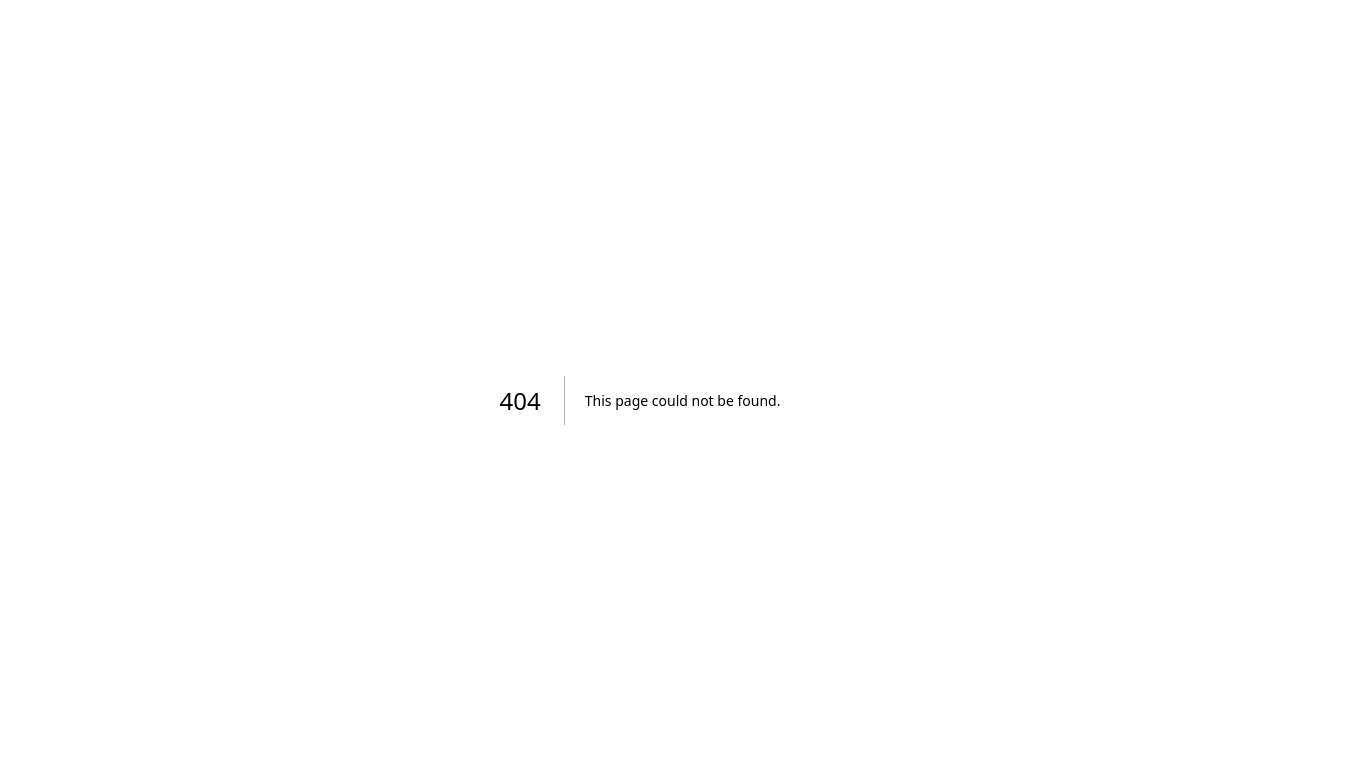
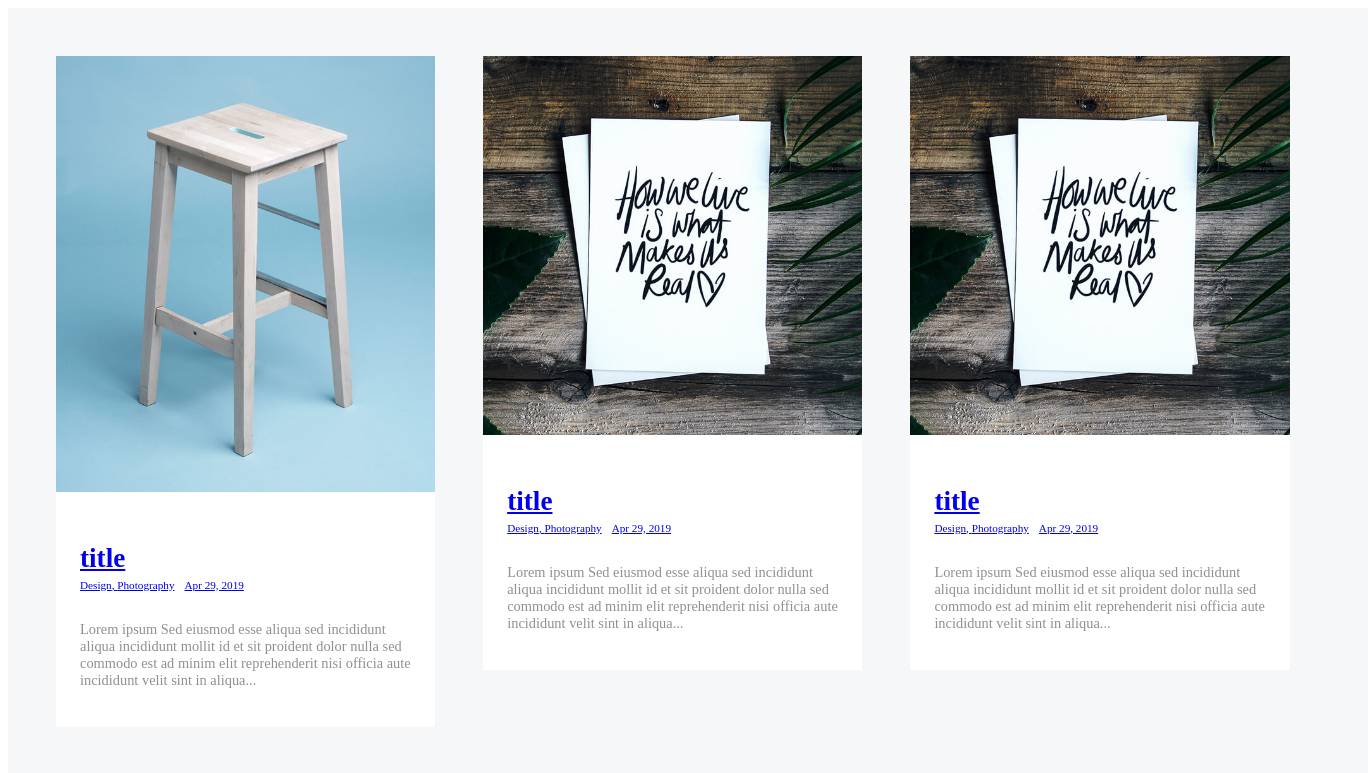
Before and after one commit to ZayarTun71/Horizon-Tales, a Next.js app: page /Content in a window 1280 px wide. Before the commit this address had no page. Shown: the top 773 px of the page, 1368 px wide, since content can reach past the window. Built offline with nearby package versions, Linux system fonts and the light colour scheme.

Commit message:
add card

```diff
--- a/src/app/page.tsx
+++ b/src/app/page.tsx
@@ -2,6 +2,7 @@
 
 import Sidebar from "@/components/Sidebar";
 import Wrapper from "@/components/Wrapper";
+import Content from "@/pages/Content";
 
 export default function Home() {
 
@@ -18,8 +19,11 @@ export default function Home() {
 
 
   return (
-    <Wrapper children={
-      <Sidebar menuItems={menuItems} />
-    } />
+    <Wrapper>
+      <>
+        <Sidebar menuItems={menuItems} />
+        <Content/>
+      </>
+    </Wrapper>
   );
 }
--- /dev/null
+++ b/src/components/Card.tsx
@@ -0,0 +1,67 @@
+"use client";
+
+import styles from "@/scss/Card.module.scss";
+import { Ellipsis } from "lucide-react";
+
+interface CardProps {
+    imageSrc: string;
+    imageSrcSet: string;
+    altText: string;
+    title: string;
+    link: string;
+    categories: { name: string; link: string }[];
+    date: string;
+    description: string;
+}
+
+const Card: React.FC<CardProps> = ({
+    imageSrc,
+    imageSrcSet,
+    altText,
+    title,
+    link,
+    categories,
+    date,
+    description,
+}) => {
+    return (
+        <article className={styles.s_card}>
+            <div className={styles.entry_image}>
+                <a href={link} className={styles.entry_image_link}>
+                    <div className={styles.image_wrapper}>
+                        <img src={imageSrc} srcSet={imageSrcSet} alt={altText} />
+                        <div className={styles.overlay}>
+                            <span className={styles.overlay_text}><Ellipsis /></span>
+                        </div>
+                    </div>
+                </a>
+            </div>
+
+            <div className={styles.entry_text}>
+                <div className={styles.entry_header}>
+                    <h2 className={styles.entry_title}>
+                        <a href={link}>{title}</a>
+                    </h2>
+                    <div className={styles.entry_meta}>
+                        <span className={styles.entry_meta_cat}>
+                            {categories.map((category, index) => (
+                                <a key={index} href={category.link}>
+                                    {category.name}
+                                    {index !== categories.length - 1 && ", "}
+                                </a>
+                            ))}
+                        </span>
+                        <span className={styles.entry_meta_date}>
+                            <a href={link}>{date}</a>
+                        </span>
+                    </div>
+                </div>
+                <div className={styles.entry_description}>
+                    <p>{description}</p>
+                </div>
+            </div>
+        </article>
+    );
+};
+
+export default Card;
--- /dev/null
+++ b/src/data/ContentData.tsx
@@ -0,0 +1,67 @@
+export const ContentData = [
+    {
+        imageSrc: "images/thumbs/masonry/woodcraft-600.jpg",
+        imageSrcSet: "images/thumbs/masonry/woodcraft-600.jpg 1x, images/thumbs/masonry/woodcraft-1200.jpg 2x",
+        altText: "Woodcraft",
+        title: "title",
+        link: "/link",
+        categories: [
+            { name: "Design", link: "/category/design" },
+            { name: "Photography", link: "/category/photography" }
+        ],
+        date: "Apr 29, 2019",
+        description: "Lorem ipsum Sed eiusmod esse aliqua sed incididunt aliqua incididunt mollit id et sit proident dolor nulla sed commodo est ad minim elit reprehenderit nisi officia aute incididunt velit sint in aliqua..."
+    },
+    {
+        imageSrc: "images/thumbs/masonry/guitarist-600.jpg",
+        imageSrcSet: "images/thumbs/masonry/real-600.jpg",
+        altText: "Woodcraft",
+        title: "title",
+        link: "/link",
+        categories: [
+            { name: "Design", link: "/category/design" },
+            { name: "Photography", link: "/category/photography" }
+        ],
+        date: "Apr 29, 2019",
+        description: "Lorem ipsum Sed eiusmod esse aliqua sed incididunt aliqua incididunt mollit id et sit proident dolor nulla sed commodo est ad minim elit reprehenderit nisi officia aute incididunt velit sint in aliqua..."
+    },
+    {
+        imageSrc: "images/thumbs/masonry/guitarist-600.jpg",
+        imageSrcSet: "images/thumbs/masonry/real-600.jpg",
+        altText: "Woodcraft",
+        title: "title",
+        link: "/link",
+        categories: [
+            { name: "Design", link: "/category/design" },
+            { name: "Photography", link: "/category/photography" }
+        ],
+        date: "Apr 29, 2019",
+        description: "Lorem ipsum Sed eiusmod esse aliqua sed incididunt aliqua incididunt mollit id et sit proident dolor nulla sed commodo est ad minim elit reprehenderit nisi officia aute incididunt velit sint in aliqua..."
+    },
+    {
+        imageSrc: "images/thumbs/masonry/guitarist-600.jpg",
+        imageSrcSet: "images/thumbs/masonry/real-600.jpg",
+        altText: "Woodcraft",
+        title: "title",
+        link: "/link",
+        categories: [
+            { name: "Design", link: "/category/design" },
+            { name: "Photography", link: "/category/photography" }
+        ],
+        date: "Apr 29, 2019",
+        description: "Lorem ipsum Sed eiusmod esse aliqua sed incididunt aliqua incididunt mollit id et sit proident dolor nulla sed commodo est ad minim elit reprehenderit nisi officia aute incididunt velit sint in aliqua..."
+    },
+    {
+        imageSrc: "images/thumbs/masonry/woodcraft-600.jpg",
+        imageSrcSet: "images/thumbs/masonry/woodcraft-600.jpg 1x, images/thumbs/masonry/woodcraft-1200.jpg 2x",
+        altText: "Woodcraft",
+        title: "title",
+        link: "/link",
+        categories: [
+            { name: "Design", link: "/category/design" },
+            { name: "Photography", link: "/category/photography" }
+        ],
+        date: "Apr 29, 2019",
+        description: "Lorem ipsum Sed eiusmod esse aliqua sed incididunt aliqua incididunt mollit id et sit proident dolor nulla sed commodo est ad minim elit reprehenderit nisi officia aute incididunt velit sint in aliqua..."
+    },
+];
--- /dev/null
+++ b/src/pages/Content.tsx
@@ -0,0 +1,19 @@
+"use client";
+
+import Card from "@/components/Card";
+import { ContentData } from "@/data/ContentData";
+import styles from "@/scss/Content.module.scss";
+
+const Content = () => {
+  return (
+    <div className={`${styles.s_content}`}>
+      <div className={`${styles.content_inner}`}>
+        {ContentData.map((item, index) => (
+          <Card key={index} {...item} />
+        ))}
+      </div>
+    </div>
+  );
+};
+
+export default Content;
--- /dev/null
+++ b/src/scss/Card.module.scss
@@ -0,0 +1,90 @@
+.s_card {
+  background: #fff;
+  height: fit-content;
+  width: calc(90% / 3);
+
+  // box-shadow: 0 4px 8px rgba(0, 0, 0, 0.1);
+  .image_wrapper {
+    position: relative;
+    display: inline-block;
+
+    img {
+      display: block;
+      width: 100%;
+      height: auto;
+    }
+
+    .overlay {
+      position: absolute;
+      top: 0;
+      left: 0;
+      width: 100%;
+      height: 100%;
+      background: rgba(0, 0, 0, 0);
+      /* Initially transparent */
+      display: flex;
+      justify-content: center;
+      align-items: center;
+      opacity: 0;
+      transition: background 0.3s ease, opacity 0.3s ease;
+    }
+
+    .overlay_text {
+      color: white;
+      font-size: 18px;
+      font-weight: bold;
+      opacity: 0;
+      transition: opacity 0.5s  ease-in-out;
+    }
+
+    &:hover .overlay {
+      background: rgba(0, 0, 0, 0.5);
+      opacity: 1;
+    }
+
+    &:hover .overlay_text {
+      opacity: 1;
+    }
+  }
+
+  .entry_text {
+    padding: 1.5rem;
+
+    .entry_header {
+      .entry_title {
+        font-size: 1.7rem;
+        margin-bottom: 5px;
+
+        a {
+          word-wrap: break-word; // Ensures long words break
+          overflow-wrap: break-word; // Alternative for better compatibility
+          white-space: normal; // Allows multi-line text
+          display: block; // Ensures it takes up full width
+        }
+      }
+
+      .entry_meta {
+        font-size: 0.7rem;
+        margin-bottom: 30px;
+
+        .entry_meta_cat {
+          margin-right: 10px;
+        }
+      }
+
+    }
+
+    .entry_description {
+      font-size: 0.9rem;
+      color: #909090;
+
+      p {
+        word-wrap: break-word; // Ensures long words break
+        overflow-wrap: break-word; // Alternative for better compatibility
+        white-space: normal; // Allows multi-line text
+        display: block; // Ensures it takes up full width
+      }
+    }
+
+  }
+}
--- /dev/null
+++ b/src/scss/Content.module.scss
@@ -0,0 +1,31 @@
+.s_content {
+    background-color: #F6F7F8;
+    width: 100%;
+    color: #000000;
+    padding: 3rem;
+
+    .content_inner {
+        position: relative;
+        width: 100%;
+        height: 100%;
+        display: flex;
+        flex-wrap: wrap;
+        // grid-template-columns: repeat(3, 1fr);
+        gap: 3rem;
+    }
+}
+
+/* Media Queries */
+@media (max-width: 800px) {
+    .content_inner {
+        grid-template-columns: repeat(2, 1fr);
+        /* 2 cards per row */
+    }
+}
+
+@media (max-width: 400px) {
+    .content_inner {
+        grid-template-columns: repeat(1, 1fr);
+        /* 1 card per row */
+    }
+}
--- a/src/scss/Sidebar.module.scss
+++ b/src/scss/Sidebar.module.scss
@@ -1,13 +1,13 @@
 .sidebar {
     height: 100vh;
-    background-color: #1a1a1a;
+    background-color: #151515;
     color: white;
     transition: width 0.3s ease-in-out;
-    padding: 1rem;
+    padding: 3rem;
     overflow: hidden;
 
     &.open {
-      width: 250px;
+      width: 350px;
     }
 
     &.collapsed {
--- a/src/scss/Wrapper.module.scss
+++ b/src/scss/Wrapper.module.scss
@@ -1,3 +1,4 @@
 .s_wrap{
-    // position: relative;
+    position: relative;
+    display: flex;
 }
```
